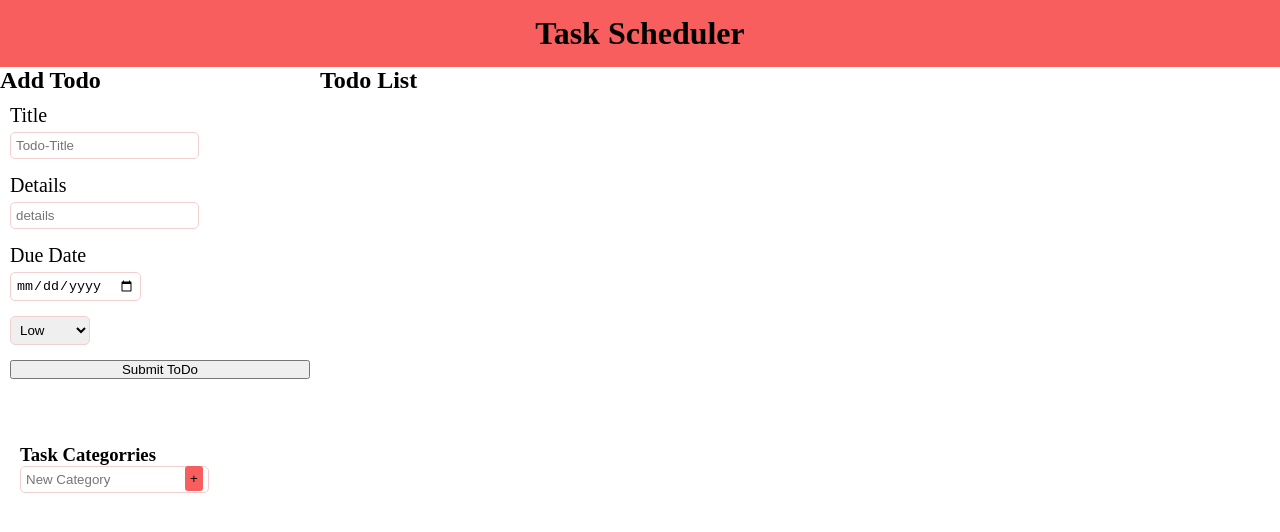
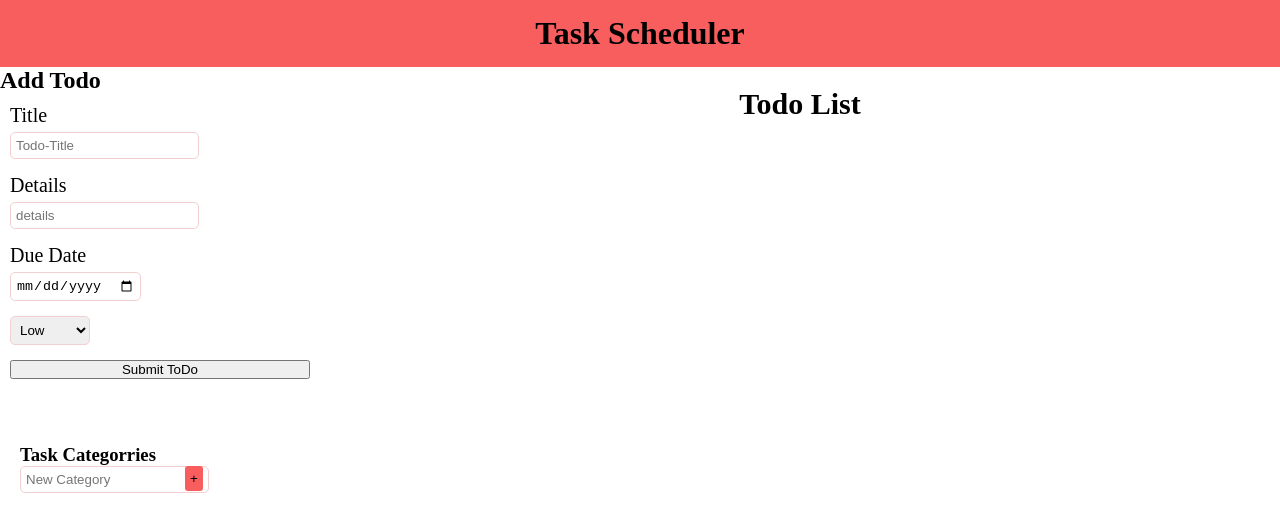
Before and after one commit to Afamilo/Todo-List, a website: page dist/index.html in a window 1280 px wide. Drawn offline with Linux system fonts and the light colour scheme.

Commit message:
styling right-side-bar

```diff
--- a/style.css
+++ b/style.css
@@ -80,5 +80,11 @@ input{
     border-radius: 3px;
     border: none;
     padding: 5px;
-
 }
+.right-side-bar{
+    margin-top: 20px;
+    text-align: center;
+}
+.right-side-bar h2{
+    font-size: 30px;
+}
```
